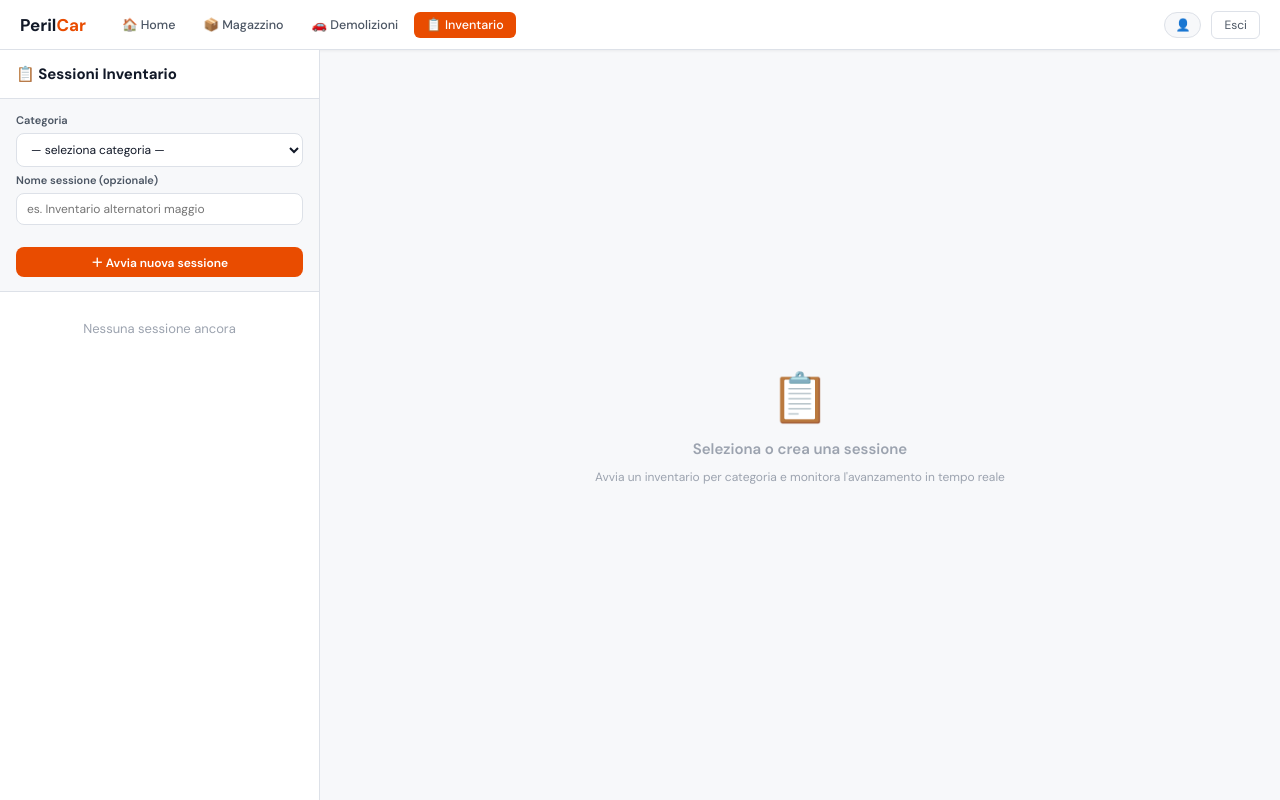
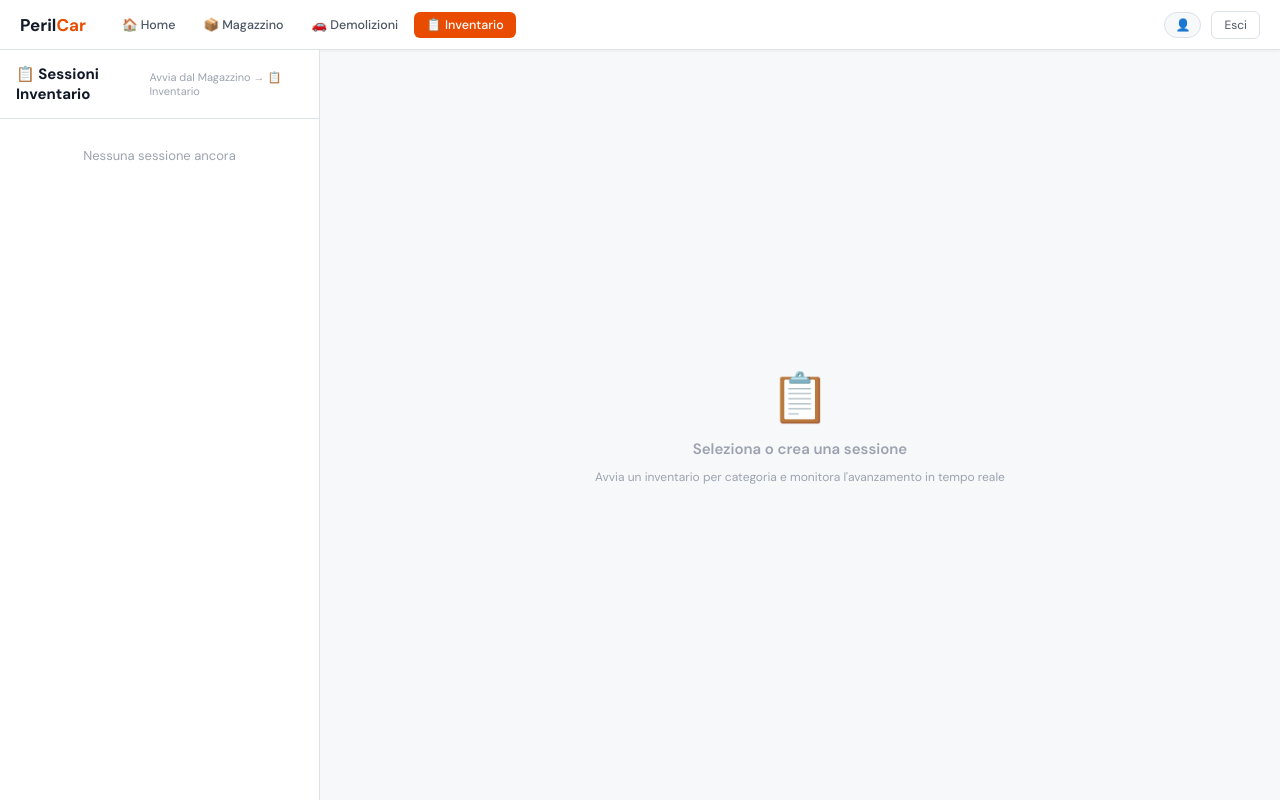
Before and after one commit to 00mine/perilcar, a Flask app: page /inventario in a window 1280 px wide. Run offline with Flask 3, Linux system fonts and the light colour scheme; the visitor is signed in with stand-in values (Sample User, id 1); data comes from the database, SQL or seed files in the repository; data that the repository does not hold is empty; some libraries are stand-ins or nearby versions.

Commit message:
inventario: rimosso pannello creazione sessione (ora si fa dal Magazzino)

```diff
--- a/web/templates/inventario.html
+++ b/web/templates/inventario.html
@@ -158,25 +158,10 @@ tbody td{padding:6px 10px;font-size:12px}
   <div class="panel-left">
     <div class="panel-hdr">
       <h2>📋 Sessioni Inventario</h2>
+      <span style="font-size:11px;color:var(--text3)">Avvia dal Magazzino → 📋 Inventario</span>
     </div>
 
-    <!-- Form nuova sessione -->
-    <div class="nuova-form">
-      <div class="field">
-        <label>Categoria</label>
-        <select id="sel-cat">
-          <option value="">— seleziona categoria —</option>
-        </select>
-      </div>
-      <div class="field mt6">
-        <label>Nome sessione (opzionale)</label>
-        <input type="text" id="inp-nome" placeholder="es. Inventario alternatori maggio">
-      </div>
-      <div class="err" id="err-nuova"></div>
-      <button class="btn btn-primary" style="width:100%;margin-top:8px;justify-content:center" onclick="nuovaSessione()">
-        ＋ Avvia nuova sessione
-      </button>
-    </div>
+
 
     <!-- Lista sessioni -->
     <div class="sessioni-list" id="sessioni-list">
@@ -218,16 +203,7 @@ function toast(msg,ok=true){
 }
 async function logout(){ await apiFetch('/api/logout',{method:'POST'}); window.location.href='/login'; }
 
-// ── Categorie ─────────────────────────────────────────────────────────
-async function caricaCategorie(){
-  const cats = await apiFetch('/api/inventario/categorie');
-  const sel  = document.getElementById('sel-cat');
-  cats.forEach(c=>{
-    const opt=document.createElement('option');
-    opt.value=c.categoria; opt.textContent=`${c.categoria} (${c.n} pezzi)`;
-    sel.appendChild(opt);
-  });
-}
+
 
 // ── Sessioni ──────────────────────────────────────────────────────────
 async function caricaSessioni(){
@@ -264,22 +240,7 @@ async function caricaSessioni(){
   }).join('');
 }
 
-async function nuovaSessione(){
-  const cat  = document.getElementById('sel-cat').value;
-  const nome = document.getElementById('inp-nome').value.trim();
-  const err  = document.getElementById('err-nuova');
-  err.textContent='';
-  if(!cat){ err.textContent='Seleziona una categoria'; return; }
-  const res = await apiFetch('/api/inventario/sessioni',{method:'POST',body:JSON.stringify({categoria:cat,nome:nome||cat})});
-  if(res.ok){
-    toast(`✅ ${res.msg}`);
-    document.getElementById('inp-nome').value='';
-    await caricaSessioni();
-    selSessione(res.id);
-  } else {
-    err.textContent=res.msg;
-  }
-}
+
 
 async function selSessione(id){
   _sessId=id;
@@ -454,7 +415,6 @@ _sock.on('inventario_aggiornamento', async function(data){
 });
 
 // ── Init ──────────────────────────────────────────────────────────────
-caricaCategorie();
 caricaSessioni();
 </script>
 </body>
```
